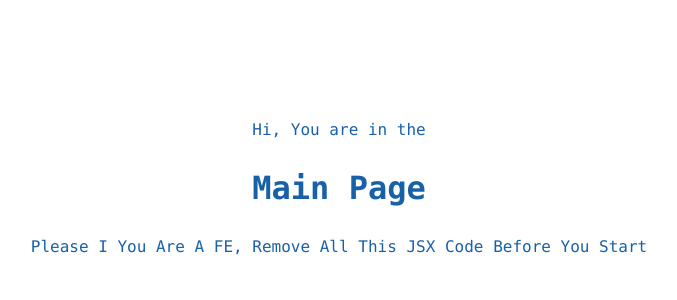
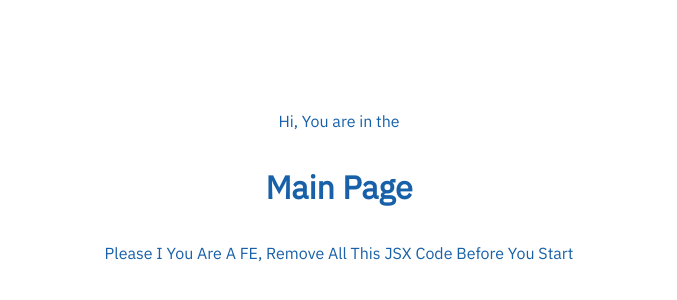
Before and after one commit to A-ElNawawy/public-NextTemplate-JS, a Next.js app: page / in a window 1280 px wide. Shown: the part 92-392 px from the top of the page, without its empty margins (301-978 px from the left). Built offline with nearby package versions, Linux system fonts and the light colour scheme.

Commit message:
- add the new font method to the NextJSTemplate

```diff
--- /dev/null
+++ b/src/fonts/index.js
@@ -0,0 +1,8 @@
+import { IBM_Plex_Sans_Arabic } from 'next/font/google';
+
+const IBMPlexSansArabic = IBM_Plex_Sans_Arabic({
+  weight: ['400'],
+  subsets: ['arabic'],
+});
+
+export { IBMPlexSansArabic };
--- a/src/globals.css
+++ b/src/globals.css
@@ -22,9 +22,6 @@
 
   /* Fonts */
   --font-size: calc(3 * var(--unit-px));
-  --font-family: ui-monospace, Menlo, Monaco, "Cascadia Mono", "Segoe UI Mono",
-    "Roboto Mono", "Oxygen Mono", "Ubuntu Monospace", "Source Code Pro",
-    "Fira Mono", "Droid Sans Mono", "Courier New", monospace;
 
   /* Animation */
   --transition-time: 0.2s;
@@ -54,8 +51,6 @@
 * {
   margin: 0;
   padding: 0;
-
-  font-family: var(--font-family);
 }
 
 *,
--- a/src/pages/_app.js
+++ b/src/pages/_app.js
@@ -1,5 +1,16 @@
+import { IBMPlexSansArabic } from 'src/fonts';
+
 import 'src/globals.css';
 
+const dir = 'rtl';
+
 export default function App({ Component, pageProps }) {
-  return <Component {...pageProps} />;
+  return (
+    <div
+      className={IBMPlexSansArabic.className}
+      dir={dir}
+    >
+      <Component {...pageProps} />
+    </div>
+  );
 }
```
